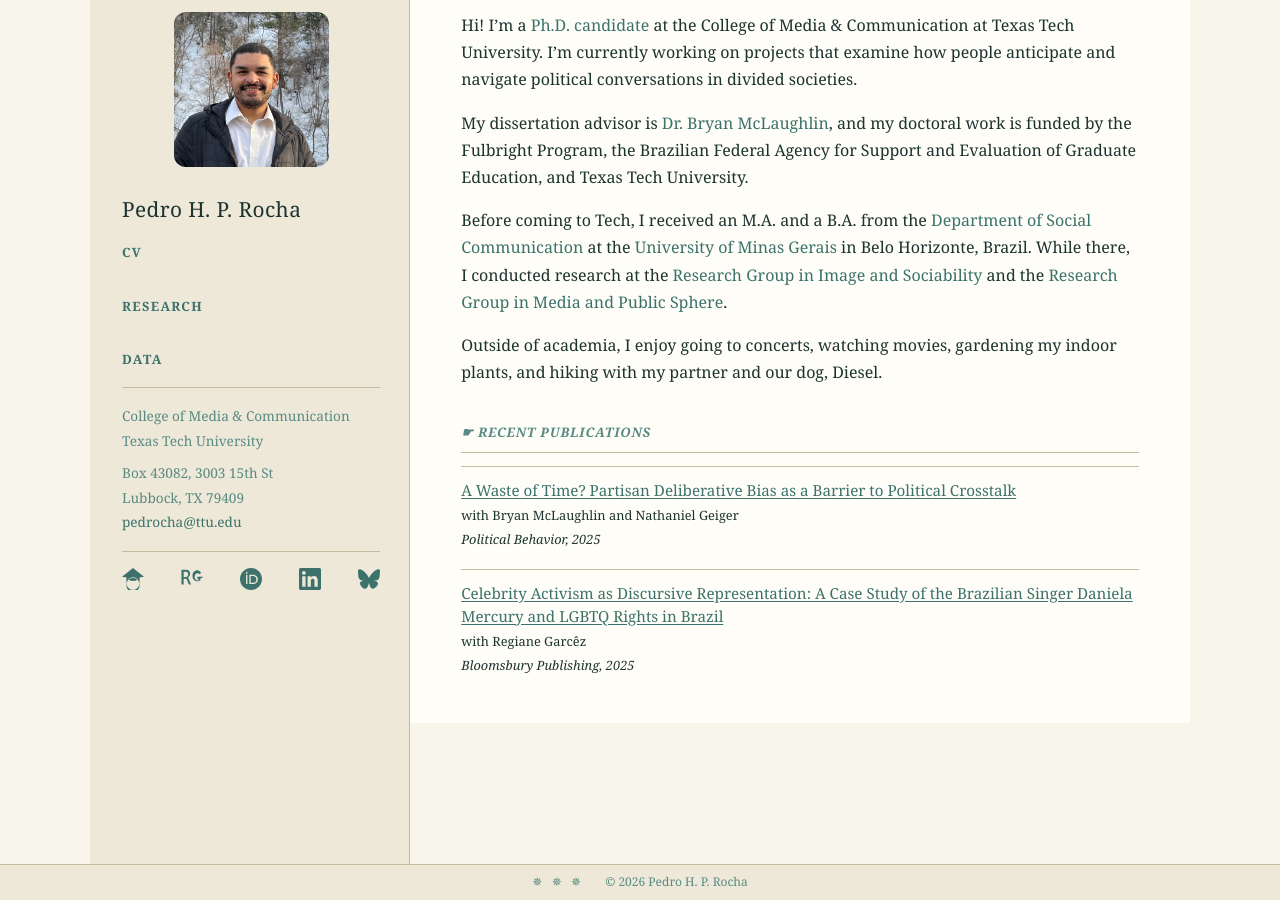
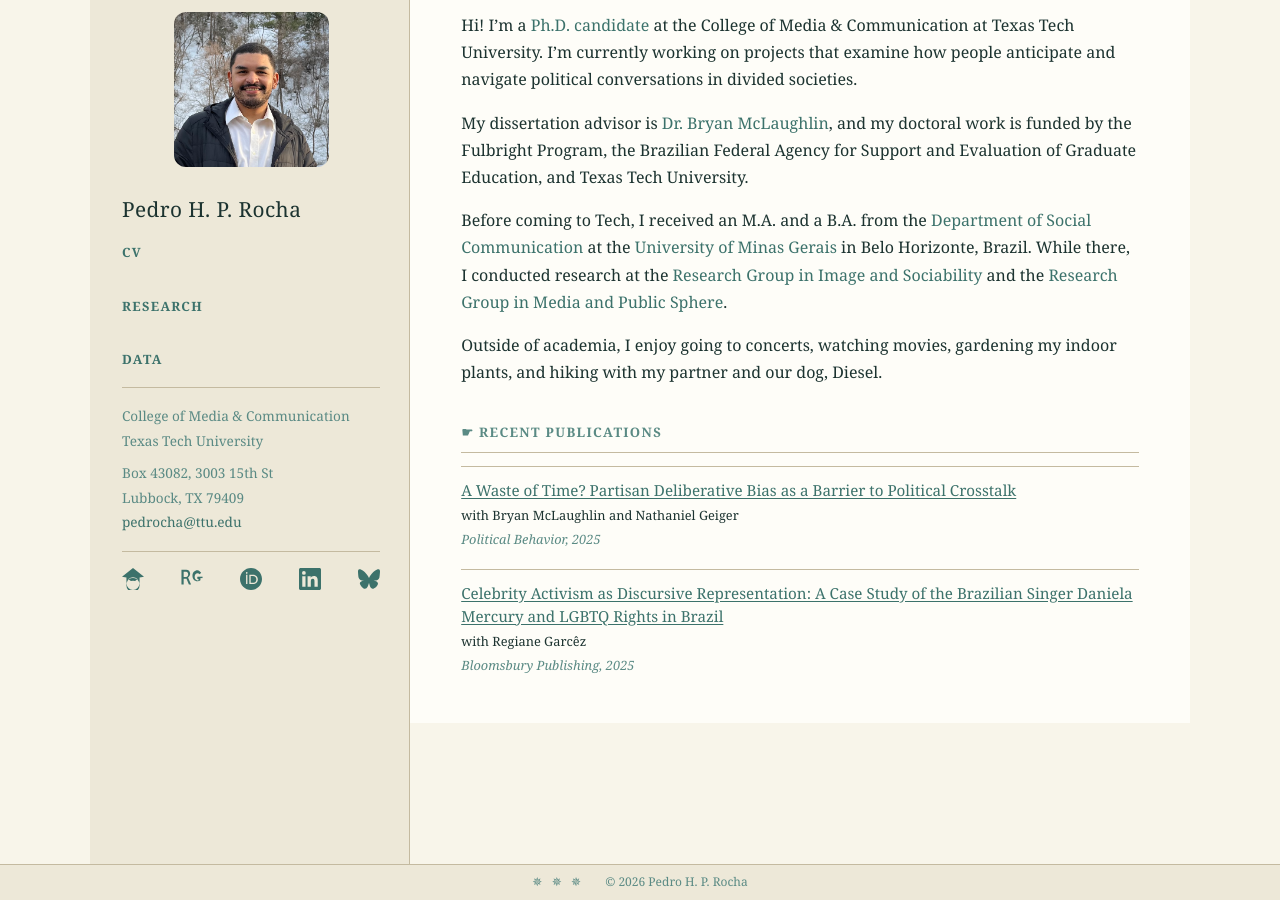
Before and after one commit to pedrohprocha/pedrohprocha.github.io, a Jekyll site: the page built from index.md, in a window 1280 px wide and 900 px high, scrolled down 36 px. Built offline with Jekyll 4.4.1, drawn with Linux system fonts in a browser that asks for light colours; some web fonts are replaced.

Commit message:
Establish clear typographic hierarchy across all pages
- Body links: Book 400 → Medium 500 (actionable within text)
- Sidebar name: Book 400 → Medium 500 (stronger identity)
- Chapter title: add italic (book-chapter feel)
- Section headings h2/h3: Semibold 600 italic → Bold 700 upright,
  letter-spacing 0.06em → 0.1em (authority above entries)
- Publication titles: Semibold 600 → Medium 500 (steps below headings)
- Publication venue: color text → muted (tertiary metadata)
- Blockquote: invalid 'regular' → Light 300 italic (epigraph feel)

Co-Authored-By: Claude Sonnet 4.6 <noreply@anthropic.com>

```diff
--- a/assets/css/main.css
+++ b/assets/css/main.css
@@ -102,7 +102,7 @@ body {
 a {
     color: var(--accent);
     text-decoration: none;
-    font-weight: 400;
+    font-weight: 500;
 }
 
 a:hover {
@@ -378,7 +378,7 @@ h3 {
 
 .sidebar h1 {
     font-family: var(--font-heading);
-    font-weight: 400;
+    font-weight: 500;
     font-size: 1.3rem;
     line-height: 1.3;
     letter-spacing: 0.02em;
@@ -430,6 +430,7 @@ h3 {
     font-family: var(--font-heading);
     font-size: 2.2rem;
     font-weight: 500;
+    font-style: italic;
     letter-spacing: 0.01em;
     line-height: 1.1;
     color: var(--text);
@@ -443,9 +444,9 @@ h3 {
 .main-content h2 {
     font-family: var(--font-heading);
     font-size: 0.82rem;
-    font-weight: 600;
-    font-style: italic;
-    letter-spacing: 0.06em;
+    font-weight: 700;
+    font-style: normal;
+    letter-spacing: 0.1em;
     text-transform: uppercase;
     color: var(--muted);
     margin: 2.2rem 0 0.8rem;
@@ -455,9 +456,9 @@ h3 {
 .main-content h3 {
     font-family: var(--font-heading);
     font-size: 0.82rem;
-    font-weight: 600;
-    font-style: italic;
-    letter-spacing: 0.06em;
+    font-weight: 700;
+    font-style: normal;
+    letter-spacing: 0.1em;
     text-transform: uppercase;
     color: var(--muted);
     margin: 2.2rem 0 0.8rem;
@@ -472,7 +473,8 @@ h3 {
     padding: 0.2rem 0 0.2rem 1.6rem;
 }
 .main-content blockquote p {
-    font-style: regular;
+    font-style: italic;
+    font-weight: 300;
     color: var(--muted);
     line-height: 1.9;
     margin-bottom: 0.6rem;
@@ -632,7 +634,7 @@ h3 {
 .pub-title {
     font-family: var(--font-heading);
     font-size: 0.95rem;
-    font-weight: 600;
+    font-weight: 500;
     margin-bottom: 0.2rem;
     line-height: 1.5;
 }
@@ -657,7 +659,7 @@ h3 {
     font-size: 0.8rem;
     font-weight: 400;
     font-style: italic;
-    color: var(--text);
+    color: var(--muted);
     margin-bottom: 0.4rem;
 }
 
```
